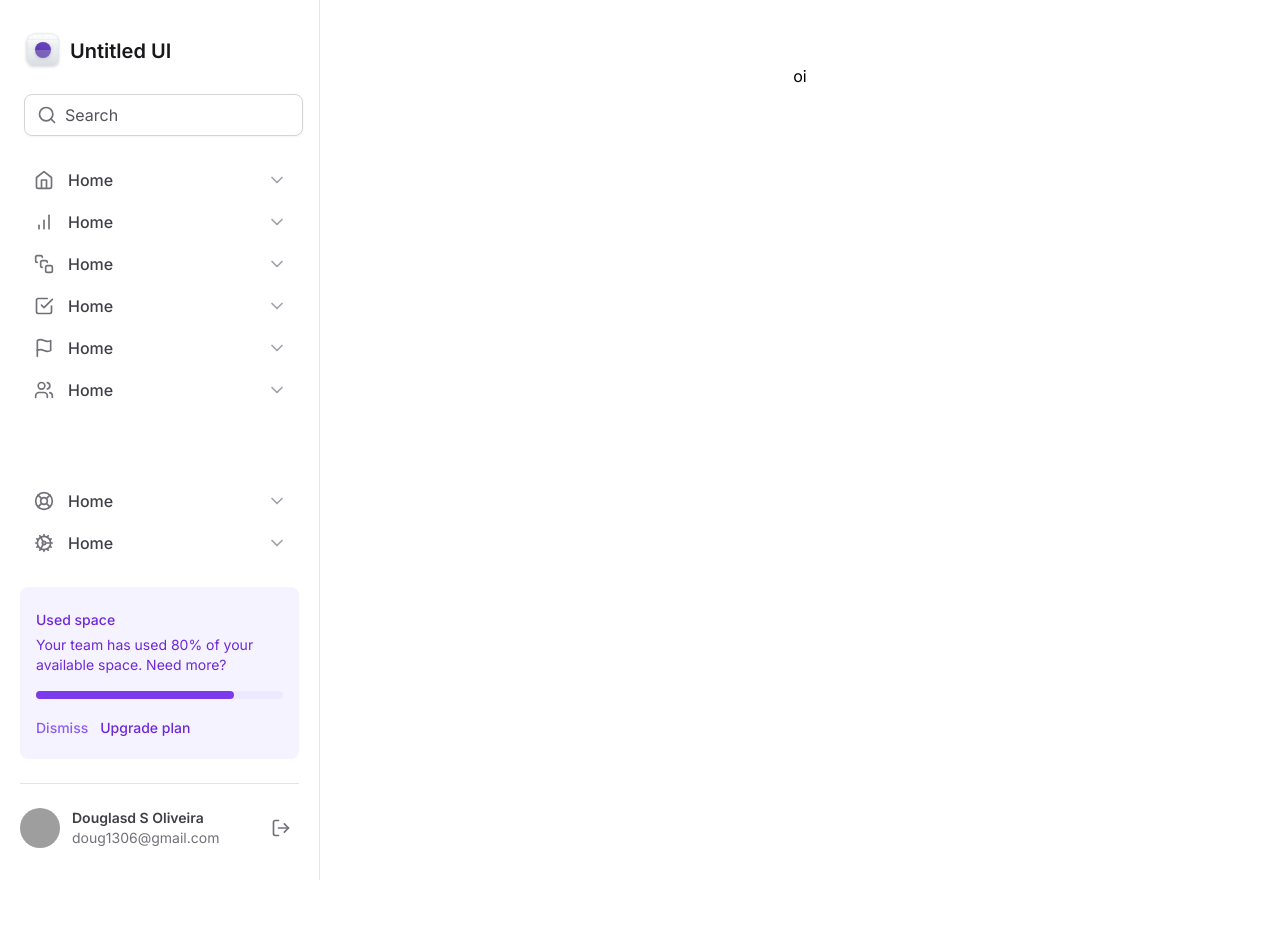
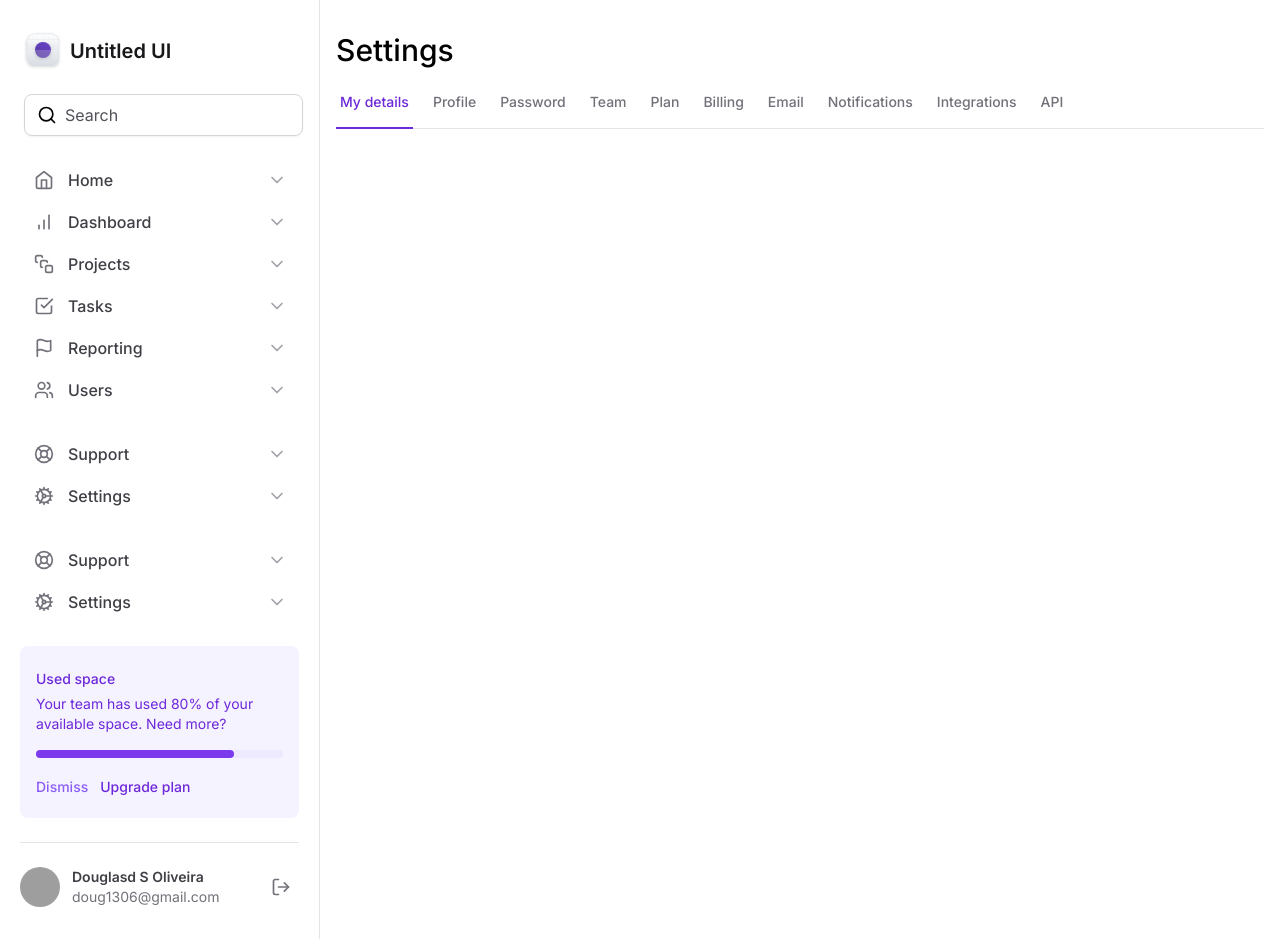
Before and after one commit to tilo1306/tailwind-nextJS, a Next.js app: page / in a window 1280 px wide. Before the commit the page ends 880 px from the top, so only its background shows below. Built offline with nearby package versions, Linux system fonts and the light colour scheme; grey boxes are pictures that could not be loaded.

Commit message:
feat: Creating Tabs with Radix Tabs

```diff
--- a/package.json
+++ b/package.json
@@ -9,6 +9,7 @@
     "lint": "next lint"
   },
   "dependencies": {
+    "@radix-ui/react-tabs": "^1.0.4",
     "lucide-react": "^0.294.0",
     "next": "14.0.3",
     "react": "^18",
--- a/src/app/layout.tsx
+++ b/src/app/layout.tsx
@@ -1,7 +1,7 @@
+import { Sidebar } from '@/components/Sidebar'
+import './globals.css'
 import type { Metadata } from 'next'
 import { Inter } from 'next/font/google'
-import './globals.css'
-import { Sidebar } from '../components/Sidebar'
 
 const inter = Inter({ subsets: ['latin'] })
 
@@ -16,12 +16,12 @@ export default function RootLayout({
   children: React.ReactNode
 }) {
   return (
-    <html lang="en">
+    <html lang="en" className="antialiased">
       <body className={inter.className}>
-        <div className="grid min-h-screen grid-cols-app">
+        <main className="grid min-h-screen grid-cols-app">
           <Sidebar />
-          <main className="px-4 pb-12 pt-8">{children}</main>
-        </div>
+          <div className="px-4 pb-12 pt-8">{children}</div>
+        </main>
       </body>
     </html>
   )
--- a/src/app/page.tsx
+++ b/src/app/page.tsx
@@ -1,7 +1,11 @@
+import { SettingsTabs } from '@/components/SettingsTabs'
+
 export default function Home() {
   return (
-    <main className="flex min-h-screen flex-col items-center justify-between p-8">
-      <h1>oi</h1>
-    </main>
+    <>
+      <h1 className="to-zinc-900 text-3xl font-medium">Settings</h1>
+
+      <SettingsTabs />
+    </>
   )
 }
--- /dev/null
+++ b/src/components/SettingsTabs/TabItem.tsx
@@ -0,0 +1,24 @@
+'use client'
+
+import * as Tabs from '@radix-ui/react-tabs'
+
+export interface TabItemProps {
+  value: string
+  title: string
+  isSelected?: boolean
+}
+
+export function TabItem({ value, title, isSelected = false }: TabItemProps) {
+  return (
+    <Tabs.Trigger
+      value={value}
+      className="relative px-1 pb-4 text-sm font-medium text-zinc-500 hover:text-violet-700 data-[state=active]:text-violet-700"
+    >
+      <span>{title}</span>
+
+      {isSelected && (
+        <div className="absolute -bottom-px left-0 right-0 h-0.5 bg-violet-700" />
+      )}
+    </Tabs.Trigger>
+  )
+}
--- /dev/null
+++ b/src/components/SettingsTabs/index.tsx
@@ -0,0 +1,54 @@
+'use client'
+
+import * as Tabs from '@radix-ui/react-tabs'
+import { TabItem } from './TabItem'
+import { useState } from 'react'
+
+export function SettingsTabs() {
+  const [currentTab, setCurrentTab] = useState('tab1')
+
+  return (
+    <Tabs.Root value={currentTab} onValueChange={setCurrentTab}>
+      <Tabs.List className="mt-6 flex w-full items-center gap-4 border-b border-zinc-200">
+        <TabItem
+          value="tab1"
+          title="My details"
+          isSelected={currentTab === 'tab1'}
+        />
+        <TabItem
+          value="tab2"
+          title="Profile"
+          isSelected={currentTab === 'tab2'}
+        />
+        <TabItem
+          value="tab3"
+          title="Password"
+          isSelected={currentTab === 'tab3'}
+        />
+        <TabItem value="tab4" title="Team" isSelected={currentTab === 'tab4'} />
+        <TabItem value="tab5" title="Plan" isSelected={currentTab === 'tab5'} />
+        <TabItem
+          value="tab6"
+          title="Billing"
+          isSelected={currentTab === 'tab6'}
+        />
+        <TabItem
+          value="tab7"
+          title="Email"
+          isSelected={currentTab === 'tab7'}
+        />
+        <TabItem
+          value="tab8"
+          title="Notifications"
+          isSelected={currentTab === 'tab8'}
+        />
+        <TabItem
+          value="tab9"
+          title="Integrations"
+          isSelected={currentTab === 'tab9'}
+        />
+        <TabItem value="tab9" title="API" isSelected={currentTab === 'tab9'} />
+      </Tabs.List>
+    </Tabs.Root>
+  )
+}
--- a/src/components/Sidebar/NavItem.tsx
+++ b/src/components/Sidebar/NavItem.tsx
@@ -14,7 +14,7 @@ export function NavItem({ title, icon: Icon }: NavItemProps) {
     >
       <Icon className=" q-5 h-5 text-zinc-500" />
       <span className="font-medium text-zinc-700 group-hover:text-violet-500">
-        Home
+        {title}
       </span>
       <ChevronDown className="ml-auto h-5 w-5 text-zinc-400 group-hover:text-violet-400" />
     </a>
--- a/src/components/Sidebar/Profile.tsx
+++ b/src/components/Sidebar/Profile.tsx
@@ -1,8 +1,9 @@
+/* eslint-disable @next/next/no-img-element */
 import { LogOut } from 'lucide-react'
 
 export function Profile() {
   return (
-    <div className="grid-cols-profile flex items-center gap-3">
+    <div className="flex grid-cols-profile items-center gap-3">
       <img
         className="h-10 w-10 rounded-full"
         src="https://github.com/tilo1306.png"
--- a/src/components/Sidebar/index.tsx
+++ b/src/components/Sidebar/index.tsx
@@ -1,30 +1,32 @@
+import { Logo } from '@/components/Sidebar/Logo'
 import {
+  Search,
   BarChart,
   CheckSquare,
-  Cog,
   Flag,
   Home,
-  LifeBuoy,
-  Search,
   SquareStack,
   Users,
+  LifeBuoy,
+  Cog,
 } from 'lucide-react'
-import { Logo } from './Logo'
 import { NavItem } from './NavItem'
 import { UsedSpaceWidget } from './UsedSpaceWidget'
 import { Profile } from './Profile'
-import { Input, InputControl, InputPrefix, InputRoot } from '../Input'
+import * as Input from '@/components/Input'
 
 export function Sidebar() {
   return (
     <aside className="flex flex-col gap-6 border-r border-zinc-200 px-5 py-8">
       <Logo />
-      <InputRoot>
-        <InputPrefix>
-          <Search className="h-5 w-5 text-zinc-500" />
-        </InputPrefix>
-        <InputControl placeholder="Search" />
-      </InputRoot>
+
+      <Input.Root>
+        <Input.Prefix>
+          <Search className="h-5 w-5 to-zinc-500" />
+        </Input.Prefix>
+        <Input.Control placeholder="Search" />
+      </Input.Root>
+
       <nav className="space-y-0.5">
         <NavItem title="Home" icon={Home} />
         <NavItem title="Dashboard" icon={BarChart} />
@@ -33,9 +35,19 @@ export function Sidebar() {
         <NavItem title="Reporting" icon={Flag} />
         <NavItem title="Users" icon={Users} />
       </nav>
-      <UsedSpaceWidget />
-      <div className="h-px bg-zinc-200" />
-      <Profile />
+
+      <div className="mt-auto flex flex-col gap-6">
+        <nav className="space-y-0.5">
+          <NavItem title="Support" icon={LifeBuoy} />
+          <NavItem title="Settings" icon={Cog} />
+        </nav>
+
+        <UsedSpaceWidget />
+
+        <div className="h-px bg-zinc-200" />
+
+        <Profile />
+      </div>
     </aside>
   )
 }
```
Also changed, not shown: src/components/Input/index.tsx (+5 -7 lines), 1 other file (tests, documents, lock files or other folders).
